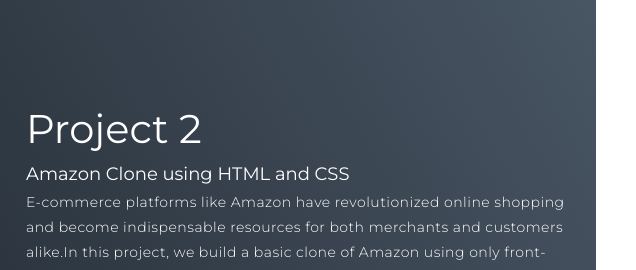
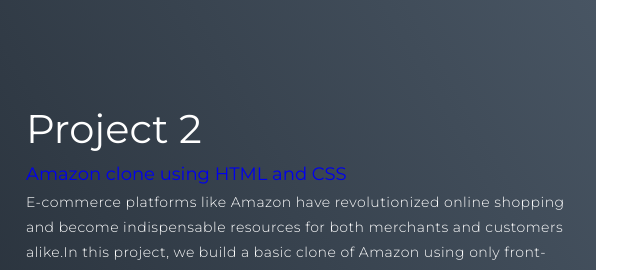
Before and after one commit to giriyogesh/yogeshgiri.github.io, a plain HTML site: page index.html in a window 1280 px wide. Shown: the part 2226-2496 px from the top of the page, 644-1280 px from the left. Drawn offline with Linux system fonts and the light colour scheme; files whose address does not match are found by name.

Commit message:
Update index.html

```diff
--- a/index.html
+++ b/index.html
@@ -88,7 +88,7 @@
         <div class="project-item">
           <div class="project-info">
             <h1>Project 2</h1>
-            <h2>Amazon Clone using HTML and CSS</h2>
+            <h2> <a href="https://giriyogesh.github.io/AmazonClone/" target=""_blank>Amazon clone using HTML and CSS</a></h2>
             <p> E-commerce platforms like Amazon have revolutionized online shopping and become indispensable resources for both merchants and customers alike.In this project, we  build a basic clone of Amazon  using only front-end technologies like HTML and CSS.</p>
           </div>
           <div class="project-img">
```
